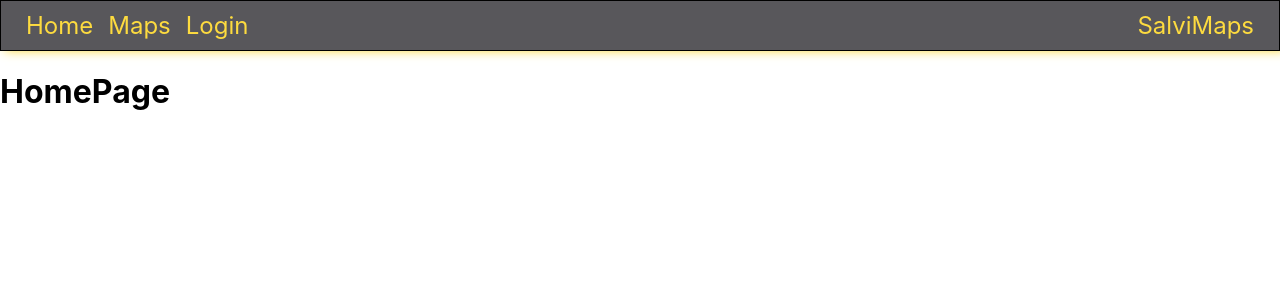
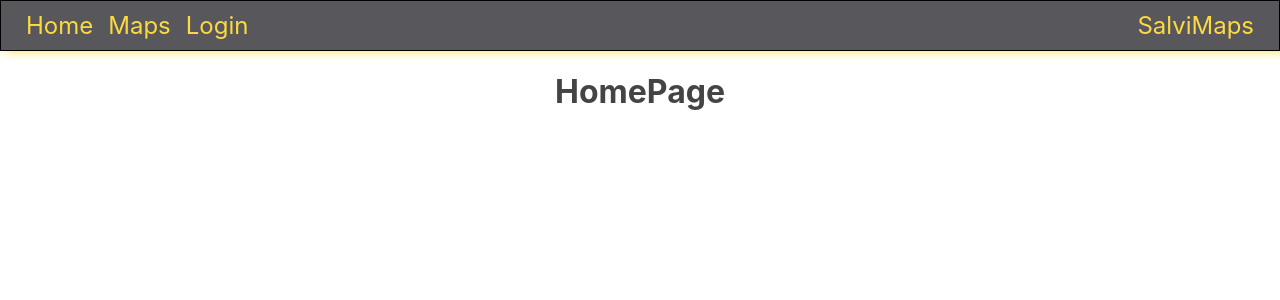
Before and after one commit to Ivangg88/prueba-tecnica-salvin, a React (Create React App) app: page /home in a window 1280 px wide. Shown: the top 300 px of the page. Built offline with nearby package versions, Linux system fonts and the light colour scheme.

Commit message:
added component Layout to App

```diff
--- a/src/components/App/App.tsx
+++ b/src/components/App/App.tsx
@@ -5,11 +5,12 @@
 import NotFoundPage from "../../pages/NotFoundPage/NotFoundPage";
 import CredentialRoutes from "../CredentialRoute/CredentialRoute";
 import { Header } from "../Header/Header";
+import Layout from "../Layout/Layout";
 
 const App = (): JSX.Element => {
   return (
     <>
-      <Header />
+      <Layout>
         <Routes>
           <Route path="/" element={<Navigate to={"/home"} />} />
           <Route path="/home" element={<HomePage />} />
@@ -26,6 +27,7 @@
 
           <Route path="*" element={<NotFoundPage />} />
         </Routes>
+      </Layout>
     </>
   );
 };
--- a/src/styles/index.css
+++ b/src/styles/index.css
@@ -1,5 +1,8 @@
 * {
   box-sizing: border-box;
+}
+html {
+  color: #444444;
 }
 
 body {
```
Lines whose indentation alone changed are shown as unchanged.
